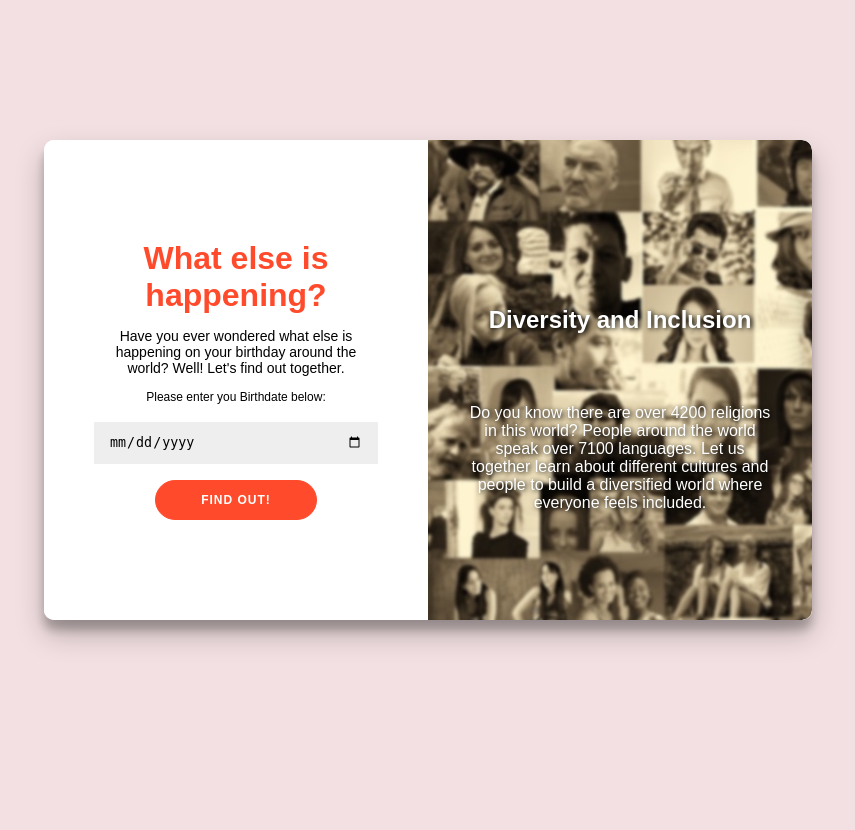
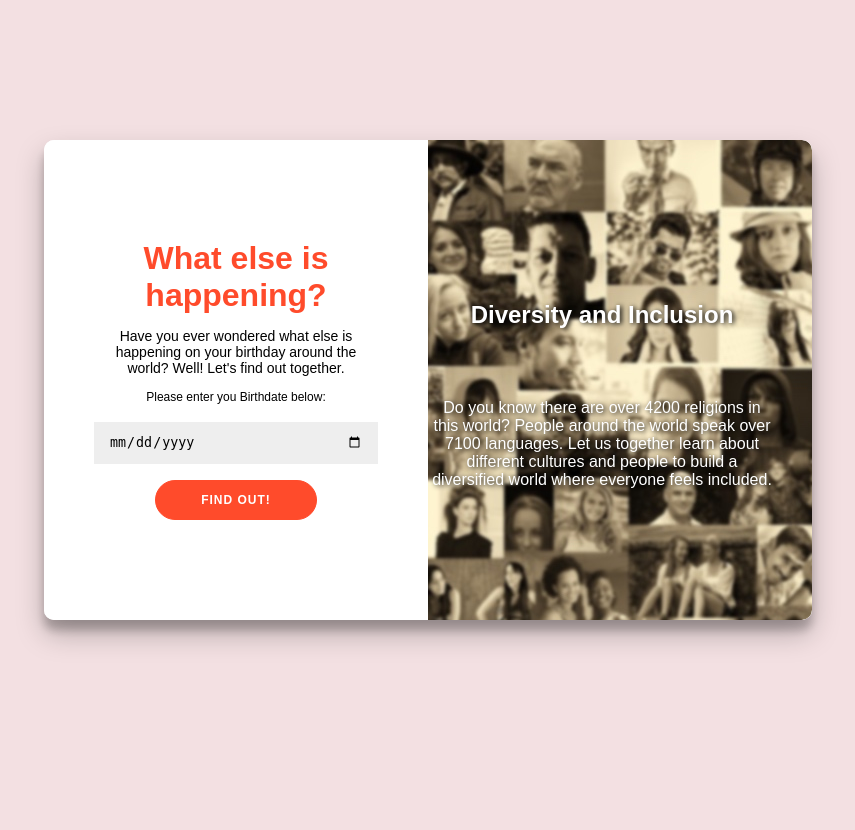
Before and after one commit to AnkushSarkar10/hackNYU, a Flask app: page / in a window 1280 px wide. Shown: the whole page, without its empty margins (212-1067 px from the left). Run offline with Flask 2, Linux system fonts and the light colour scheme; some libraries are stand-ins or nearby versions.

Commit message:
final touches

```diff
--- a/app/static/CSS/style.css
+++ b/app/static/CSS/style.css
@@ -121,16 +121,6 @@ input {
 	width: 200%;
 }
 
-.blur {
-    margin: -5px 0 0 -5px;
-    backdrop-filter: blur(50px);
-    background: url('/static/img/diversity.jpg');
-	/* url({{ url_for('static', filename='IMG/diversity.jpg') }}) */
-    height:300px;
-    width:300px;
-
-}
-
 .overlay-panel {
 	position: absolute;
 	display: flex;
--- a/app/templates/html/index.html
+++ b/app/templates/html/index.html
@@ -9,6 +9,18 @@
     <script src="https://ajax.googleapis.com/ajax/libs/jquery/2.2.4/jquery.min.js"></script>
     <!-- <link href="https://cdn.jsdelivr.net/npm/bootstrap@5.1.3/dist/css/bootstrap.min.css" rel="stylesheet" integrity="sha384-1BmE4kWBq78iYhFldvKuhfTAU6auU8tT94WrHftjDbrCEXSU1oBoqyl2QvZ6jIW3" crossorigin="anonymous">  -->
   </head>
+  <style>
+
+    .blur {
+      margin: -5px 0 0 -5px;
+      backdrop-filter: blur(50px);
+      background: url("{{ url_for('static', filename='images/diversity.jpg') }}");
+        /* background: url('/static/images/diversity.jpg'); */
+      /* url("{{ url_for('static', filename='IMG/diversity.jpg') }}") */
+        height:500px;
+        width:420px;
+    }
+  </style>
   <body>
     <!-- Loading thing -->
     <div id="loading" class="loader">
```
Also changed, not shown: app/static/images/diversity.jpg (renamed from app/static/IMG/diversity.jpg), app/static/images/diversity1.webp (renamed from app/static/IMG/diversity1.webp), app/static/images/diversitypic1.jpeg (renamed from app/static/IMG/diversitypic1.jpeg), app/static/images/diversitypic2.jpeg (renamed from app/static/IMG/diversitypic2.jpeg), app/static/images/diversitypic3.jpeg (renamed from app/static/IMG/diversitypic3.jpeg), app/static/images/diversitypic4.jpeg (renamed from app/static/IMG/diversitypic4.jpeg), app/static/images/diversitypic5.jpeg (renamed from app/static/IMG/diversitypic5.jpeg), app/static/images/diversitypic6.jpeg (renamed from app/static/IMG/diversitypic6.jpeg), app/static/images/diversitypic7.jpeg (renamed from app/static/IMG/diversitypic7.jpeg), app/static/images/dummy.jpg (renamed from app/static/IMG/dummy.jpg), app/static/images/loadingimage.gif (renamed from app/static/IMG/loadingimage.gif).
